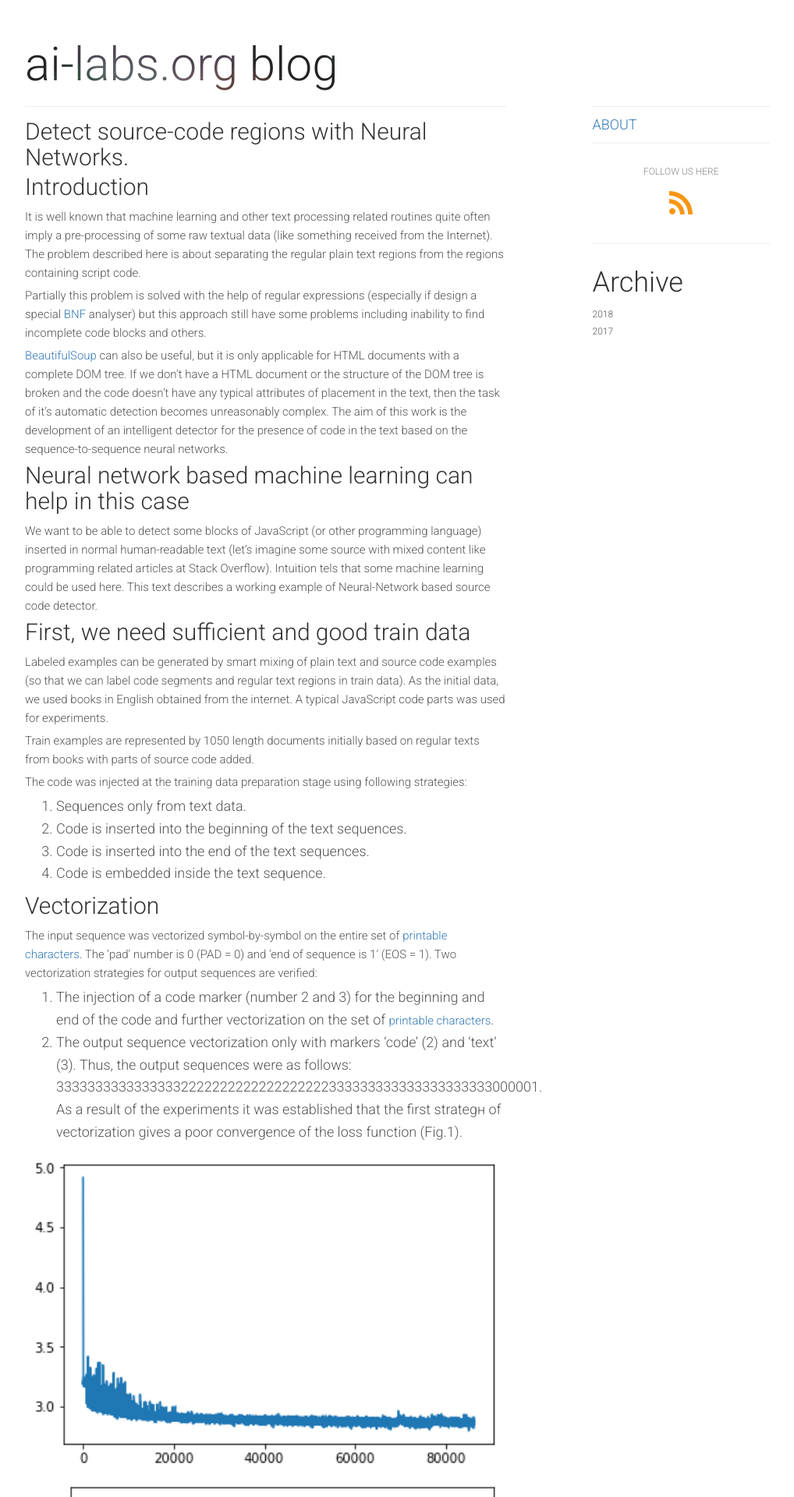
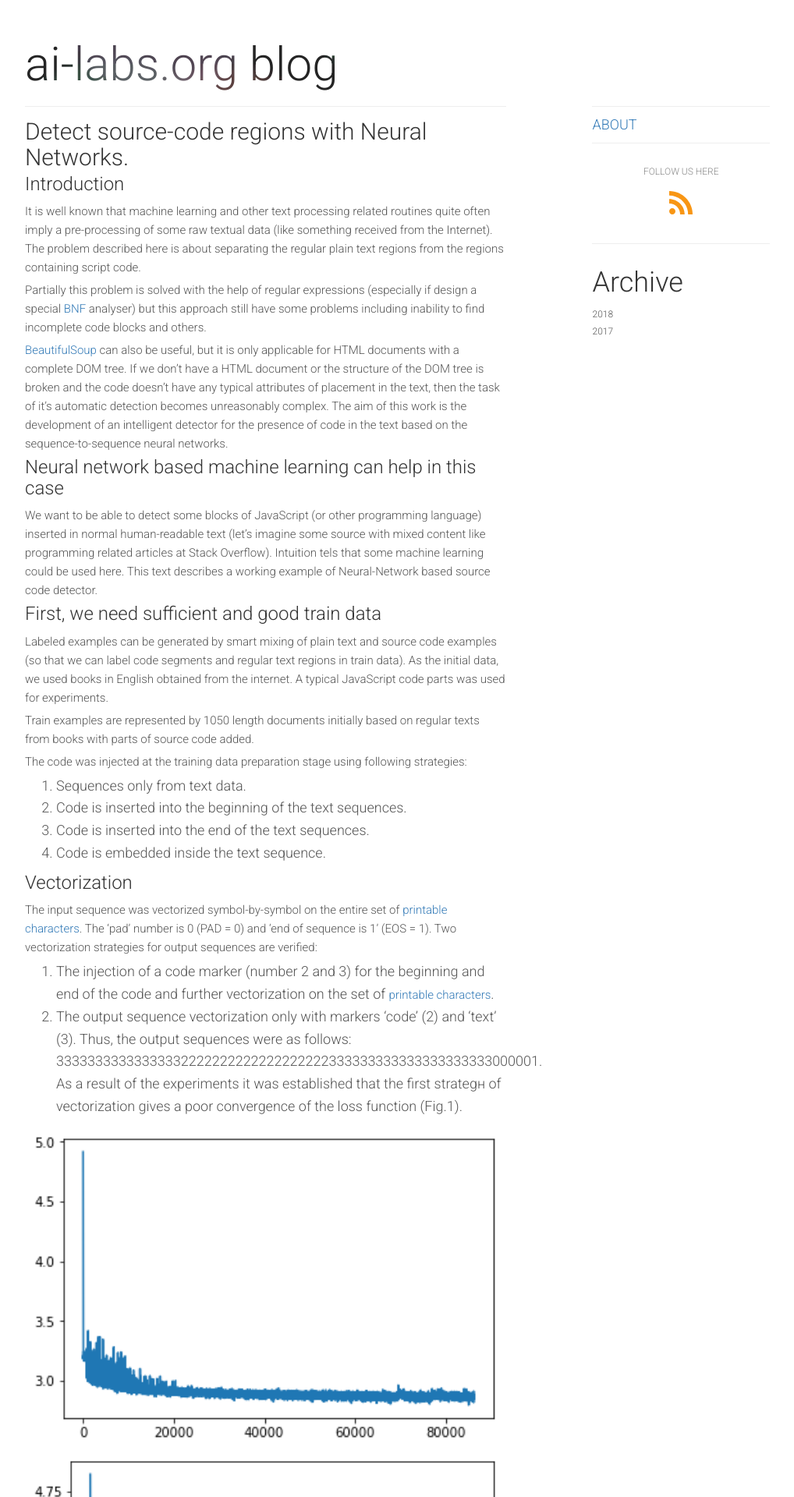
Before and after one commit to ai-labs/ai-labs.github.io, a Jekyll site: the page built from _posts/2018-07-20-NN-based-code-detector-in-raw-text.md, in a window 1280 px wide. Shown: the top 1920 px of the page at 78% size, without its empty margins (138-1156 px from the left). Built offline with Jekyll 4.4.1, drawn with Linux system fonts in a browser that asks for light colours.

Commit message:
Formatting.

```diff
--- a/_posts/2018-07-20-NN-based-code-detector-in-raw-text.md
+++ b/_posts/2018-07-20-NN-based-code-detector-in-raw-text.md
@@ -4,7 +4,8 @@ title:  Detect source-code regions with Neural Networks.
 excerpt_separator: <!--more-->
 ---
 
-## Introduction
+
+### Introduction
 It is well known that machine learning and other text processing related routines quite often
 imply a pre-processing of some raw textual data (like something  received from the Internet).
 The problem described here is about separating the regular plain text regions
@@ -24,14 +25,14 @@ becomes unreasonably complex. The aim of this work is the development of an inte
 detector for the presence of code in the text based on the sequence-to-sequence neural
 networks.
 
-## Neural network based machine learning can help in this case
+### Neural network based machine learning can help in this case
 We want to be able to detect some blocks of JavaScript (or other programming language) inserted in normal
 human-readable text (let's imagine some source with mixed content like
 programming related articles at Stack Overflow). Intuition tels that some machine learning could be used here.
 This text describes a working example of Neural-Network based source code detector.
 
 
-## First, we need sufficient and good train data
+### First, we need sufficient and good train data
 Labeled examples can be generated by smart mixing of plain text and source code examples (so that we can label
 code segments and regular text regions in train data).
 As the initial data, we used books in English obtained from the internet.
@@ -46,7 +47,7 @@ The code was injected at the training data preparation stage using following str
 3. Code is inserted into the end of the text sequences.
 4. Code is embedded inside the text sequence.
 
-## Vectorization
+### Vectorization
 The input sequence was vectorized symbol-by-symbol on the entire set of [printable characters](https://docs.python.org/3/library/string.html). The 'pad' number is 0 (PAD = 0) and 'end of sequence is 1' (EOS = 1).
 Two vectorization strategies for output sequences are verified:
 1. The injection of a code marker (number 2 and 3) for the beginning and end of the code and further vectorization on the set of [printable characters](https://docs.python.org/3/library/string.html).
@@ -58,7 +59,7 @@ As a result of the experiments it was established that the first strategн of ve
 
 Fig.1. Loss functionon train (left image) and test (right image) data.
 
-## Train
+### Train
 For model training we use advanced dynamic seq2seq with TensorFlow on the base of this [Collection of unfinished tutorials](https://github.com/ematvey/tensorflow-seq2seq-tutorials). Encoder is bidirectional. Decoder is implemented using tf.nn.raw_rnn. The input and output sequences during the training were the same length. The volume of training sample is 1180100 items, batch size - 100 sequences. Convergence of experimental results demonstrate the loss function (Fig.2).
 
 
```
